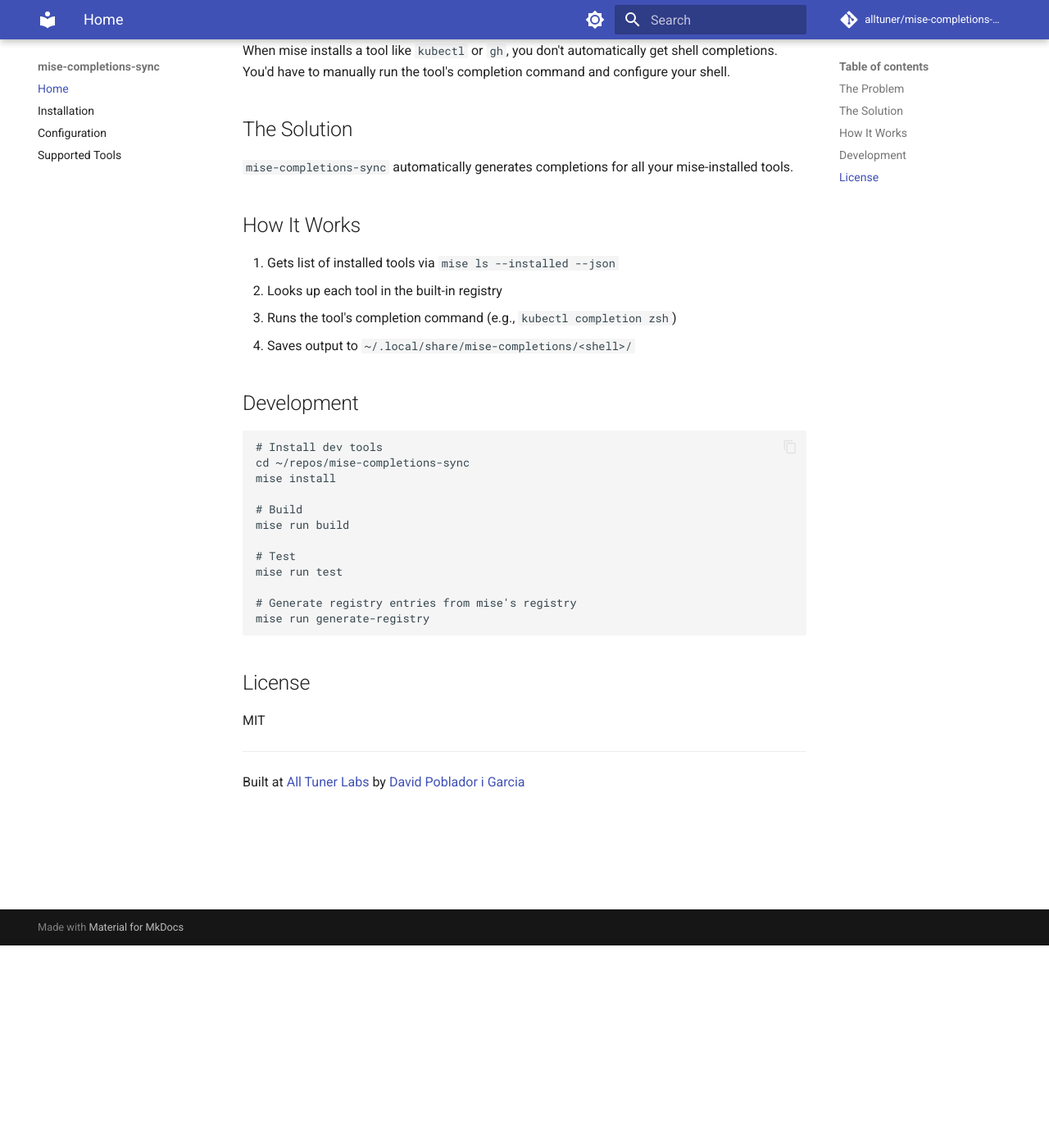
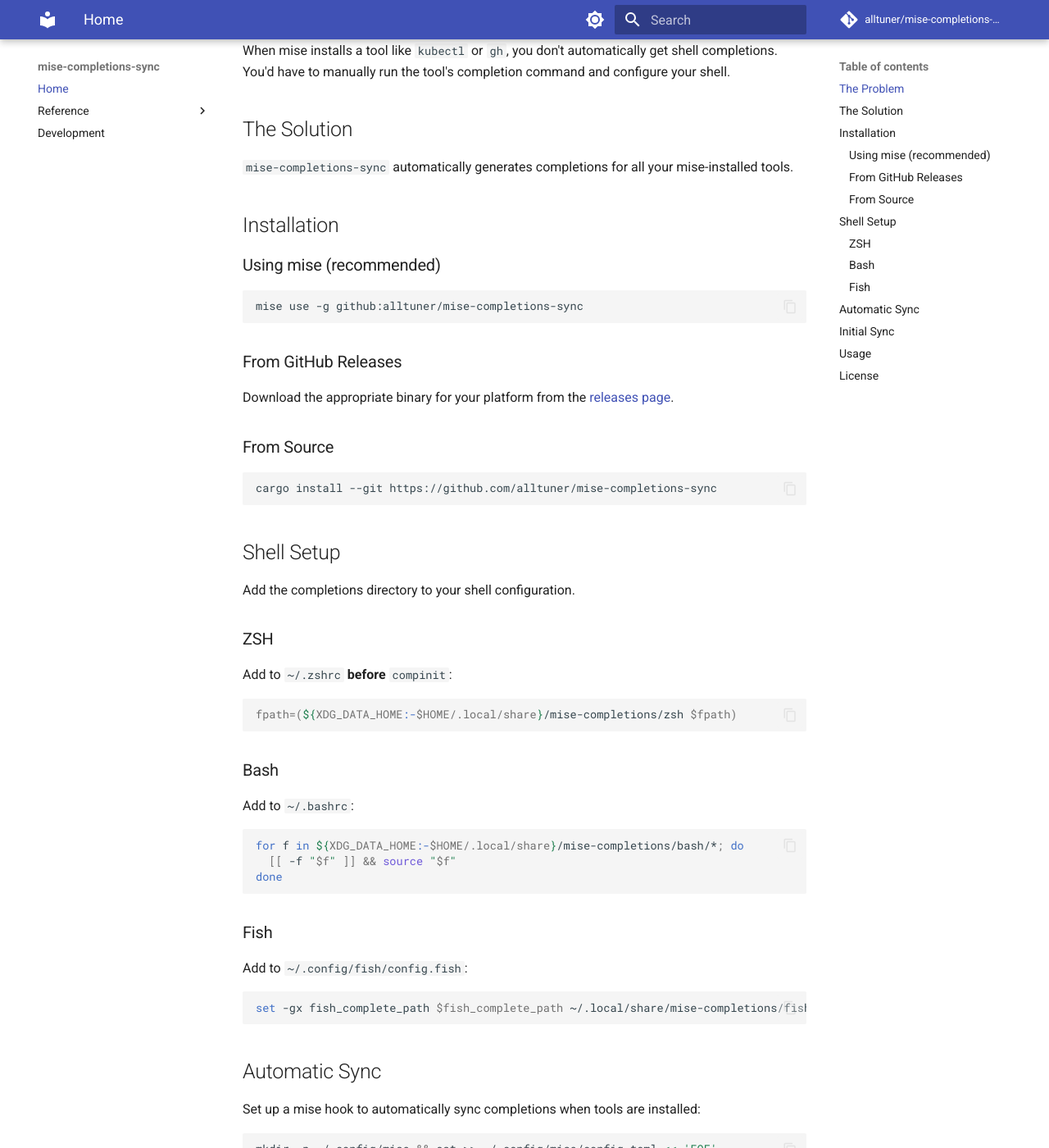
Before and after one commit to alltuner/mise-completions-sync, an MkDocs documentation site: the page built from docs/index.md, in a window 1280 px wide and 1400 px high, scrolled down 247 px. Shown: the whole window at 82% size. Built offline with MkDocs 1.6.1 and Material for MkDocs 9.7.7, drawn with Linux system fonts in a browser that asks for light colours; comment, search, counter and statistics services are not loaded; some of the changed text lies outside the part shown.

Commit message:
docs: reorganize site structure for better user experience (#19)
- Home page now has complete getting started guide: installation,
  shell setup, configuration, and usage
- Move "How It Works" to Reference section
- Add Development page with mise tasks documentation
- Remove separate installation/configuration pages (merged into Home)
- Enable syntax highlighting with pymdownx extensions

Co-authored-by: Claude Opus 4.5 <noreply@anthropic.com>

````diff
--- a/docs/index.md
+++ b/docs/index.md
@@ -10,28 +10,94 @@ When mise installs a tool like `kubectl` or `gh`, you don't automatically get sh
 
 `mise-completions-sync` automatically generates completions for all your mise-installed tools.
 
-## How It Works
+## Installation
 
-1. Gets list of installed tools via `mise ls --installed --json`
-2. Looks up each tool in the built-in registry
-3. Runs the tool's completion command (e.g., `kubectl completion zsh`)
-4. Saves output to `~/.local/share/mise-completions/<shell>/`
-
-## Development
+### Using mise (recommended)
 
 ```bash
-# Install dev tools
-cd ~/repos/mise-completions-sync
-mise install
+mise use -g github:alltuner/mise-completions-sync
+```
 
-# Build
-mise run build
+### From GitHub Releases
 
-# Test
-mise run test
+Download the appropriate binary for your platform from the [releases page](https://github.com/alltuner/mise-completions-sync/releases).
 
-# Generate registry entries from mise's registry
-mise run generate-registry
+### From Source
+
+```bash
+cargo install --git https://github.com/alltuner/mise-completions-sync
+```
+
+## Shell Setup
+
+Add the completions directory to your shell configuration.
+
+### ZSH
+
+Add to `~/.zshrc` **before** `compinit`:
+
+```zsh
+fpath=(${XDG_DATA_HOME:-$HOME/.local/share}/mise-completions/zsh $fpath)
+```
+
+### Bash
+
+Add to `~/.bashrc`:
+
+```bash
+for f in ${XDG_DATA_HOME:-$HOME/.local/share}/mise-completions/bash/*; do
+  [[ -f "$f" ]] && source "$f"
+done
+```
+
+### Fish
+
+Add to `~/.config/fish/config.fish`:
+
+```fish
+set -gx fish_complete_path $fish_complete_path ~/.local/share/mise-completions/fish
+```
+
+## Automatic Sync
+
+Set up a mise hook to automatically sync completions when tools are installed:
+
+```bash
+mkdir -p ~/.config/mise && cat >> ~/.config/mise/config.toml << 'EOF'
+
+[hooks]
+postinstall = "mise-completions-sync"
+EOF
+```
+
+## Initial Sync
+
+After setup, run the initial sync:
+
+```bash
+mise-completions-sync
+```
+
+## Usage
+
+```bash
+# Sync completions for all installed tools (all shells)
+mise-completions-sync
+
+# Sync only for specific shell
+mise-completions-sync --shell zsh
+
+# Sync specific tool(s)
+mise-completions-sync kubectl helm
+
+# List tools with completion support
+mise-completions-sync list
+
+# Show completion directory for a shell
+mise-completions-sync dir zsh
+
+# Clean up completions for uninstalled tools
+mise-completions-sync clean
 ```
 
 ## License
--- a/mkdocs.yml
+++ b/mkdocs.yml
@@ -18,8 +18,14 @@ theme:
   features:
     - content.code.copy
 
+markdown_extensions:
+  - pymdownx.highlight:
+      anchor_linenums: true
+  - pymdownx.superfences
+
 nav:
   - Home: index.md
-  - Installation: installation.md
-  - Configuration: configuration.md
-  - Supported Tools: tools.md
+  - Reference:
+    - Supported Tools: tools.md
+    - How It Works: how-it-works.md
+  - Development: development.md
````
Also changed, not shown: docs/configuration.md (deleted, +0 -73 lines), docs/development.md (added, +58 -0 lines), docs/how-it-works.md (added, +35 -0 lines), docs/installation.md (deleted, +0 -17 lines), docs/tools.md (+0 -8 lines).
